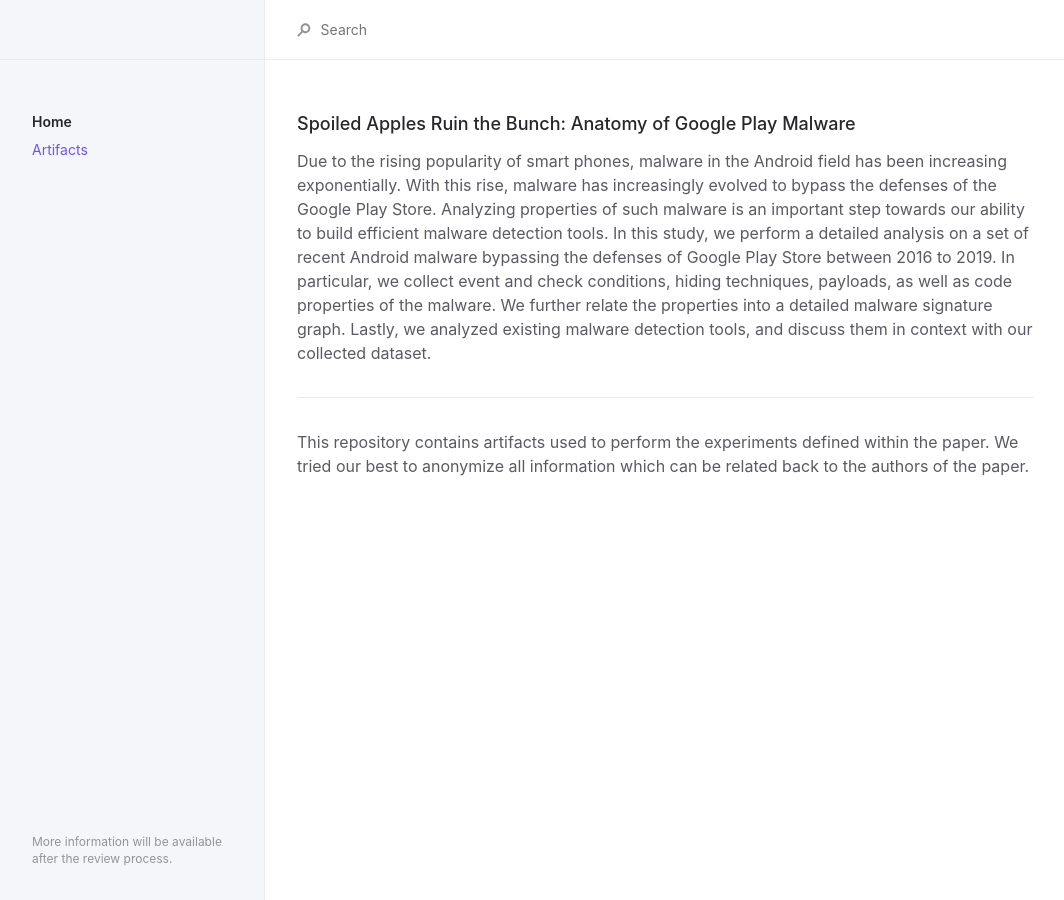
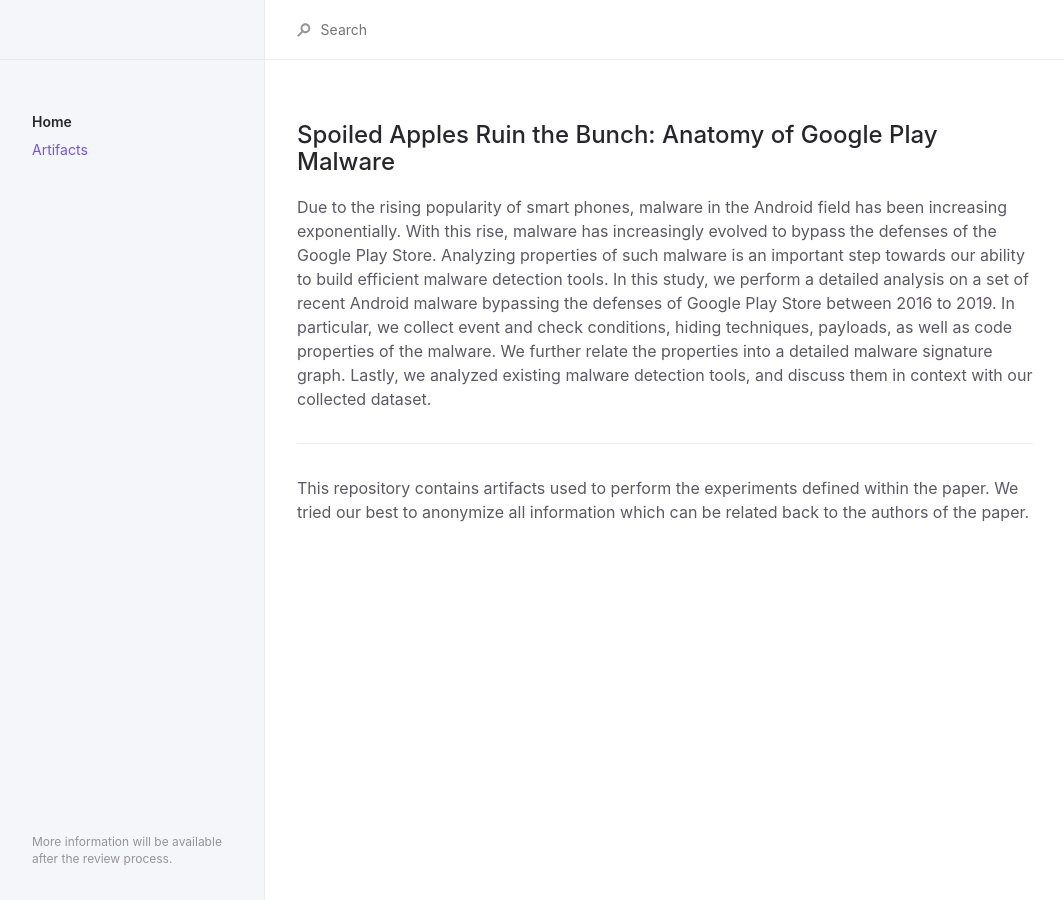
Before and after one commit to hello-from-anon-researcher/hello-from-anon-researcher.github.io, a Jekyll site: the page built from index.md, in a window 1280 px wide. Shown: the whole page, without its empty margins (107-1171 px from the left). Built offline with Jekyll 4.4.1, drawn with Linux system fonts in a browser that asks for light colours.

Commit message:
update website

```diff
--- a/index.md
+++ b/index.md
@@ -6,7 +6,7 @@ description:
 permalink: /
 ---
 
-### Spoiled Apples Ruin the Bunch: Anatomy of Google Play Malware
+## Spoiled Apples Ruin the Bunch: Anatomy of Google Play Malware
 
 Due to the rising popularity of smart phones, malware in the Android field has been increasing exponentially. With this rise, malware has increasingly evolved to bypass the defenses of the Google Play Store. Analyzing properties of such malware is an important step towards our ability to build efficient malware detection tools. In this study, we perform a detailed analysis on a set of recent Android malware bypassing the defenses of Google Play Store between 2016 to 2019. In particular, we collect event and check conditions, hiding techniques, payloads, as well as code properties of the malware. We further relate the properties into a detailed malware signature graph. Lastly, we analyzed existing malware detection tools, and discuss them in context with our collected dataset.
 
```
